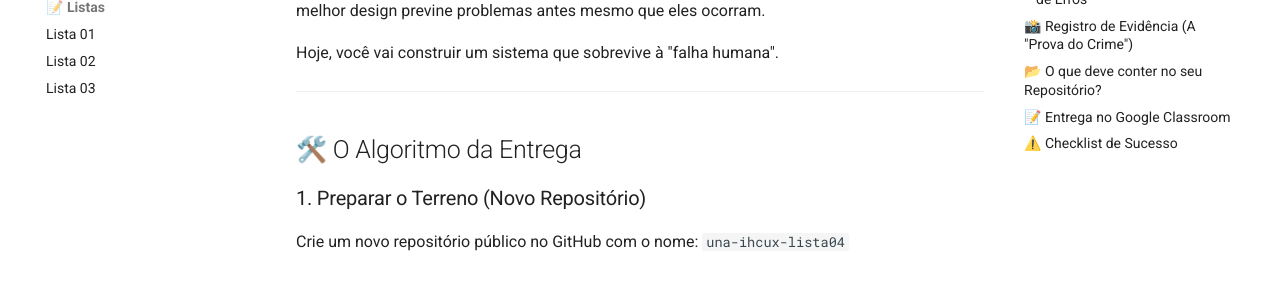
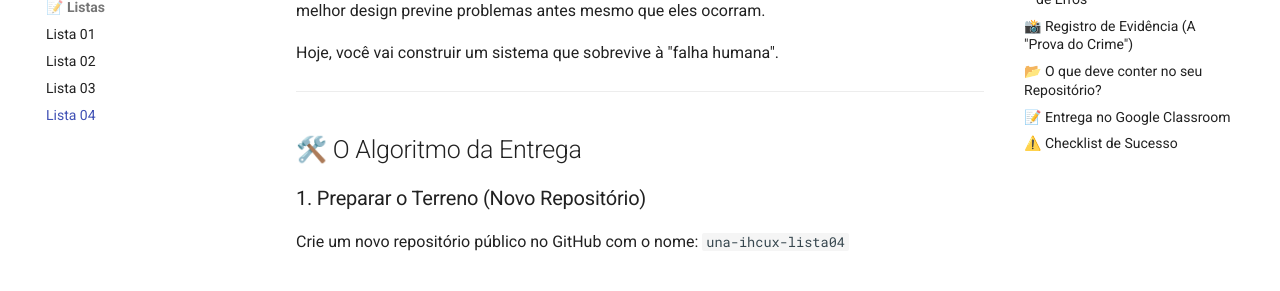
Before and after one commit to danhpaiva/una-ihcux-mkdocs-202601, an MkDocs documentation site: the page built from docs/listas/04-lista.md, in a window 1280 px wide. Shown: the part 274-565 px from the top of the page. Built offline with MkDocs 1.6.1 and Material for MkDocs 9.7.7, drawn with Linux system fonts in a browser that asks for light colours.

Commit message:
feat: add files

```diff
--- a/mkdocs.yml
+++ b/mkdocs.yml
@@ -39,6 +39,7 @@ nav:
       - Lista 01: listas/01-lista.md
       - Lista 02: listas/02-lista.md
       - Lista 03: listas/03-lista.md
+      - Lista 04: listas/04-lista.md
   # - 📝 Atividades:
   #    - Projeto 01: trabalhos/projeto-01.md
 
```
Also changed, not shown: docs/listas/04-lista.md (renamed from docs/listas/04-listas.md).
